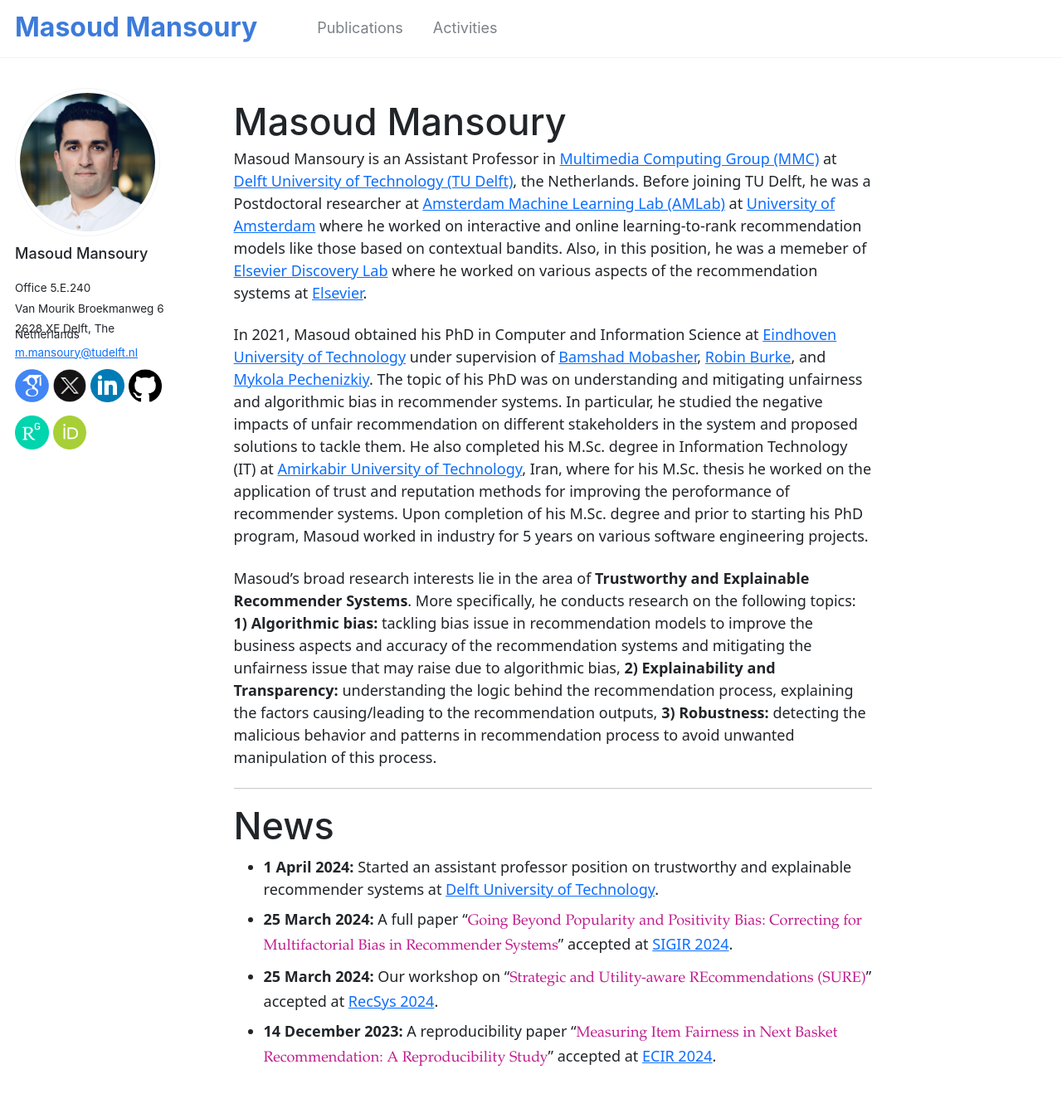
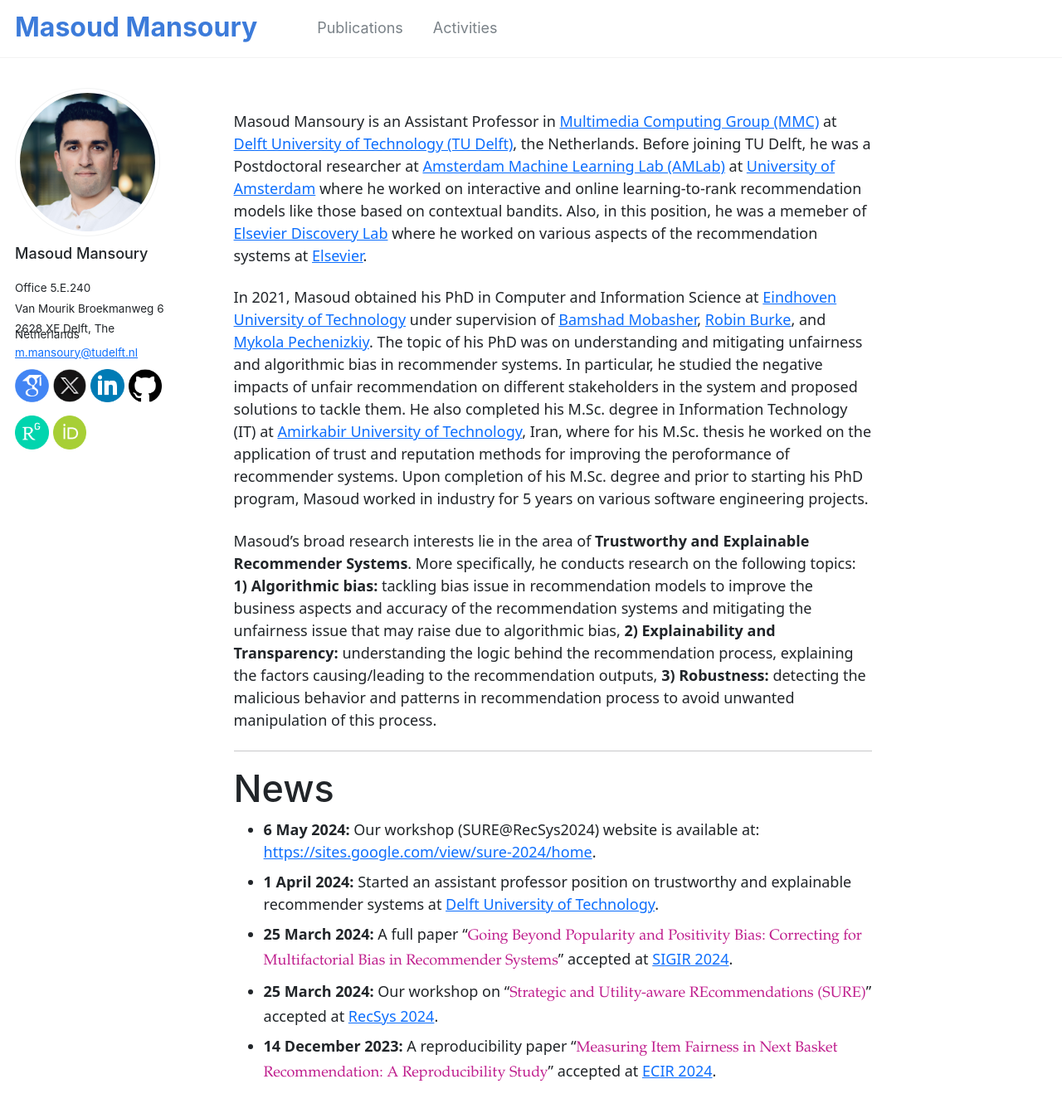
Before and after one commit to masoudmansoury/masoudmansoury.github.io, a Jekyll site: the page built from _pages/about.md, in a window 1280 px wide and 1400 px high. Shown: the top 1342 px of the window at 83% size. Built offline with Jekyll 4.4.1, drawn with Linux system fonts in a browser that asks for light colours; nearby versions of some CDN libraries; library files that are not in the unit come from our copies.

Commit message:
Edited about.md

```diff
--- a/_pages/about.md
+++ b/_pages/about.md
@@ -1,6 +1,6 @@
 ---
 permalink: /
-title: "Masoud Mansoury"
+title: ""
 author_profile: true
 redirect_from:
   - /about/
@@ -19,6 +19,7 @@
 
 # News
 
+* **6 May 2024:** Our workshop (SURE@RecSys2024) website is available at: [https://sites.google.com/view/sure-2024/home](https://sites.google.com/view/sure-2024/home).
 * **1 April 2024:** Started an assistant professor position on trustworthy and explainable recommender systems at [Delft University of Technology](https://www.tudelft.nl/).
 * **25 March 2024:** A full paper "<span style='color:#BF1E8D;font-family: "Book Antiqua";'>Going Beyond Popularity and Positivity Bias: Correcting for Multifactorial Bias in Recommender Systems</span>" accepted at [SIGIR 2024](https://sigir-2024.github.io/).
 * **25 March 2024:** Our workshop on "<span style='color:#BF1E8D;font-family: "Book Antiqua";'>Strategic and Utility-aware REcommendations (SURE)</span>" accepted at [RecSys 2024](https://recsys.acm.org/recsys24/).
```
Also changed, not shown: 1 other file.
